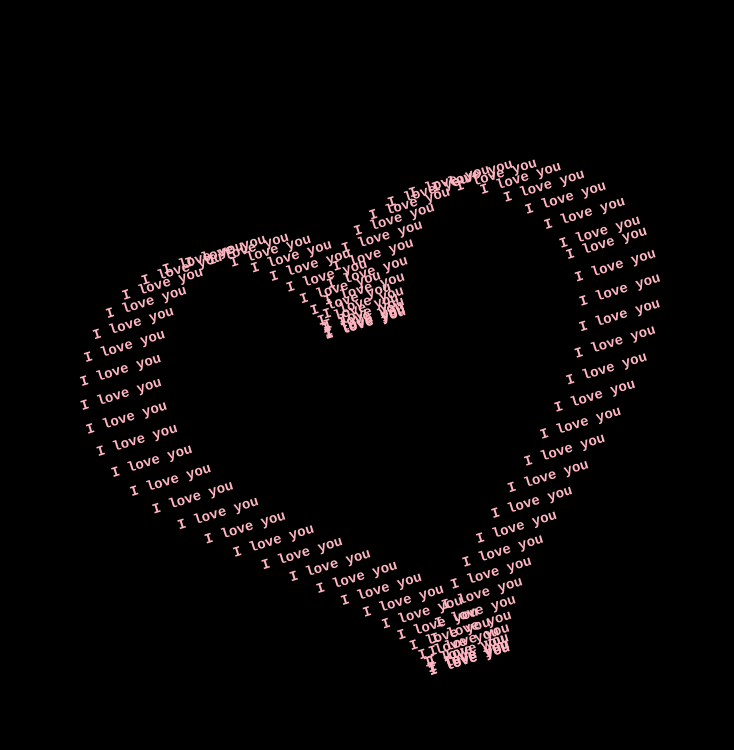
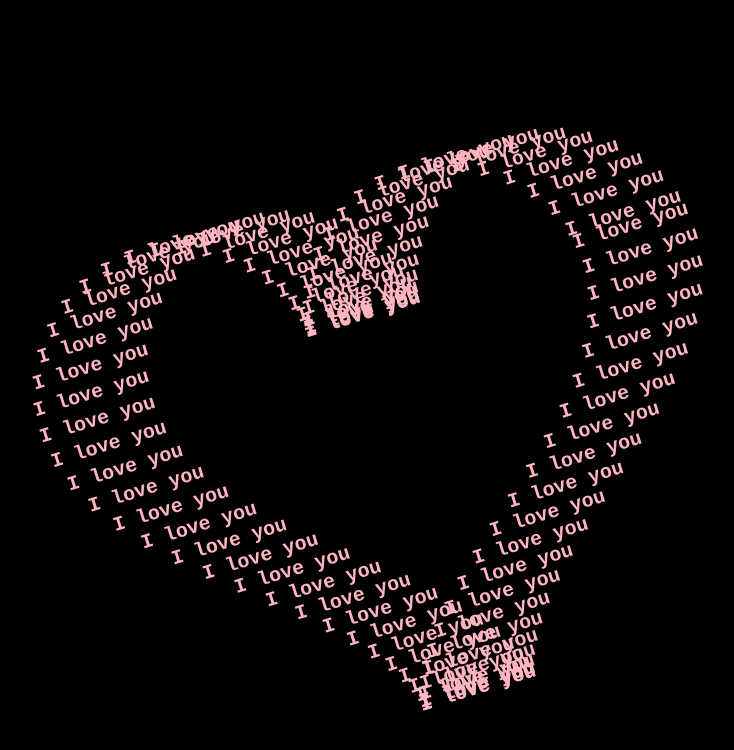
Before and after one commit to viDaLost/Iloveyou, a plain HTML site: page index.html in a window 1280 px wide. Shown: the whole page, without its empty margins (251-985 px from the left). Drawn offline with Linux system fonts and the light colour scheme.

Commit message:
Update index.html

```diff
--- a/index.html
+++ b/index.html
@@ -2,8 +2,8 @@
 <html lang="ru">
 <head>
     <meta charset="UTF-8">
-    <meta name="viewport" content="width=device-width, initial-scale=1.0">
-    <title>I Love You Heart Dense & Slow</title>
+    <meta name="viewport" content="width=device-width, initial-scale=1.0, maximum-scale=1.0, user-scalable=no">
+    <title>Adaptive I Love You Heart</title>
     <style>
         body {
             margin: 0;
@@ -13,6 +13,7 @@
             justify-content: center;
             align-items: center;
             height: 100vh;
+            touch-action: none; /* Запрещаем случайный скролл на телефонах */
         }
         canvas {
             display: block;
@@ -26,48 +27,60 @@
         const canvas = document.getElementById('heartCanvas');
         const ctx = canvas.getContext('2d');
 
+        let scale = 16;
+        let fontSize = 14;
+
         function resize() {
             canvas.width = window.innerWidth;
             canvas.height = window.innerHeight;
+
+            // Находим меньшую сторону экрана (ширину или высоту)
+            const minSide = Math.min(canvas.width, canvas.height);
+
+            // Динамический масштаб: чем меньше экран, тем меньше сердце,
+            // цифра 45 дает комфортные отступы от краев.
+            scale = minSide / 45;
+
+            // Динамический размер шрифта (не меньше 10px для читаемости)
+            fontSize = Math.max(10, minSide / 40);
         }
+
+        // Пересчитываем размеры при загрузке и при повороте/изменении экрана
         window.addEventListener('resize', resize);
         resize();
 
         let timeOffset = 0;
 
         function draw() {
-            // Полностью закрашиваем фон для четкости (без размытия)
             ctx.fillStyle = '#000';
             ctx.fillRect(0, 0, canvas.width, canvas.height);
 
             ctx.save();
             ctx.translate(canvas.width / 2, canvas.height / 2);
 
-            // Наклон сердца, чтобы текст читался как на скриншоте
+            // Статичный наклон
             ctx.rotate(-0.3);
 
-            ctx.font = 'bold 14px monospace';
+            // Применяем вычисленный адаптивный шрифт
+            ctx.font = `bold ${fontSize}px monospace`;
             ctx.fillStyle = '#ffb6c1';
             ctx.textAlign = 'center';
             ctx.textBaseline = 'middle';
 
-            // ИЗМЕНЕНИЕ 1: Уменьшили шаг с 0.2 до 0.08.
-            // Теперь цикл срабатывает чаще, надписей становится больше, и они идут вплотную друг к другу.
+            // Рисуем плотный контур
             for (let i = 0; i < Math.PI * 2; i += 0.08) {
                 let t = i + timeOffset;
 
                 const x = 16 * Math.pow(Math.sin(t), 3);
                 const y = -(13 * Math.cos(t) - 5 * Math.cos(2 * t) - 2 * Math.cos(3 * t) - Math.cos(4 * t));
 
-                const scale = 16;
-
+                // Используем вычисленный адаптивный масштаб
                 ctx.fillText('I love you', x * scale, y * scale);
             }
 
             ctx.restore();
 
-            // ИЗМЕНЕНИЕ 2: Поменяли минус на плюс (теперь движение по часовой стрелке)
-            // ИЗМЕНЕНИЕ 3: Уменьшили число с 0.015 до 0.005, чтобы надписи "ползли" медленнее.
+            // Медленное движение по часовой стрелке
             timeOffset += 0.005;
 
             requestAnimationFrame(draw);
```
